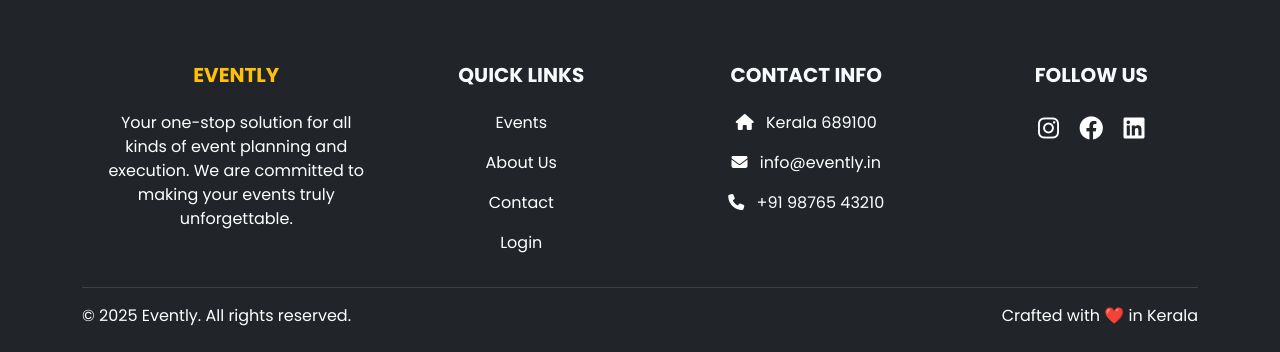
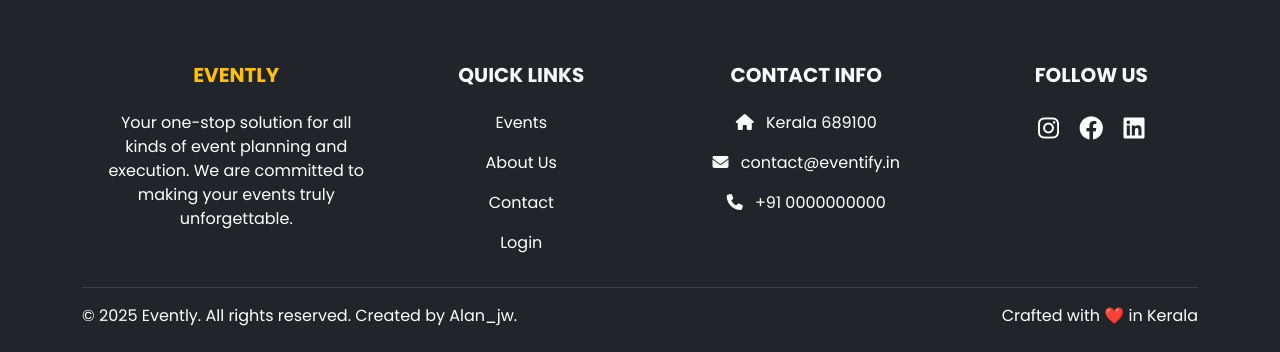
Before and after one commit to alan-j-w/event-management, a Django app: page /about/ in a window 1280 px wide. Shown: the part 1571-1923 px from the top of the page. Run offline with Django 4.2, Linux system fonts and the light colour scheme; the visitor is signed in with stand-in values (Sample User, id 1).

Commit message:
Update code and push latest changes

```diff
--- a/event-management-main/template/base.html
+++ b/event-management-main/template/base.html
@@ -112,8 +112,8 @@
                 <div class="col-md-4 col-lg-3 col-xl-3 mx-auto mt-3">
                     <h5 class="text-uppercase mb-4 fw-bold text-light">Contact Info</h5>
                     <p><i class="fas fa-home me-2"></i> Kerala 689100</p>
-                    <p><i class="fas fa-envelope me-2"></i> info@evently.in</p>
-                    <p><i class="fas fa-phone me-2"></i> +91 98765 43210</p>
+                    <p><i class="fas fa-envelope me-2"></i> contact@eventify.in</p>
+                    <p><i class="fas fa-phone me-2"></i> +91 0000000000</p>
                 </div>
 
                 <div class="col-md-3 col-lg-2 col-xl-2 mx-auto mt-3">
@@ -128,7 +128,8 @@
 
             <div class="row align-items-center">
                 <div class="col-md-7 col-lg-8 text-center text-md-start">
-                    <p class="mb-0">&copy; 2025 Evently. All rights reserved.</p>
+                  <p class="mb-0">&copy; 2025 Evently. All rights reserved. Created by Alan_jw.</p>
+
                 </div>
                 <div class="col-md-5 col-lg-4 text-center text-md-end">
                     <p class="mb-0">Crafted with ❤️ in Kerala</p>
```
